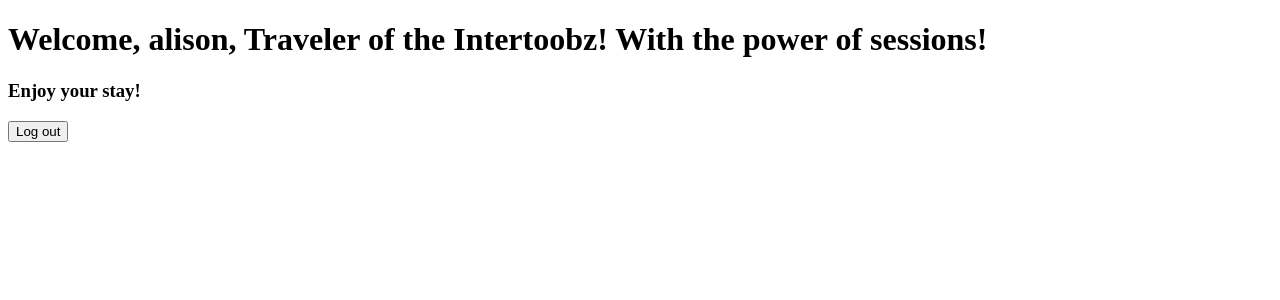
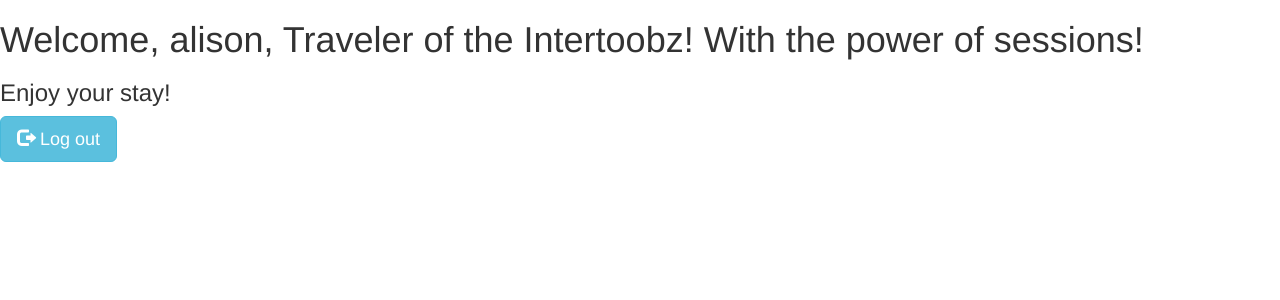
Before and after one commit to Legendaire1/Workshop1, a Flask app: page / in a window 1280 px wide. Shown: the top 300 px of the page. Run offline with Flask 2, Linux system fonts and the light colour scheme; a user stored in the database is signed in; some libraries are stand-ins or nearby versions.

Commit message:
setup 20

```diff
--- a/19_session/templates/response.html
+++ b/19_session/templates/response.html
@@ -9,6 +9,10 @@
 <html>
 
   <head>
+    <meta name="viewport" content="width=device-width, initial-scale=1">
+    <link rel="stylesheet" href="https://maxcdn.bootstrapcdn.com/bootstrap/3.3.7/css/bootstrap.min.css">
+    <script src="https://ajax.googleapis.com/ajax/libs/jquery/3.2.1/jquery.min.js"></script>
+    <script src="https://maxcdn.bootstrapcdn.com/bootstrap/3.3.7/js/bootstrap.min.js"></script>
     <title> RESPONSE PAGE </title>
   </head>
 
@@ -20,7 +24,9 @@
       Enjoy your stay!
     </h3>
     <form action="/logout">
-        <input type="submit" name="sub2" value="Log out">
+      <a href="/logout" class="btn btn-info btn-lg">
+        <span class="glyphicon glyphicon-log-out"></span> Log out
+      </a>
     </form>
   </body>
 
--- /dev/null
+++ b/20_restapi/key_nasa.txt
@@ -0,0 +1 @@
+Oj1Owqkn83XnH5LaAJaiHwbCFaz6uu3PZ26s32O5
```
Also changed, not shown: 20_restapi/app.py (added, +8 -0 lines), 20_restapi/readme.md (added), 20_restapi/templates/main.html (added).
